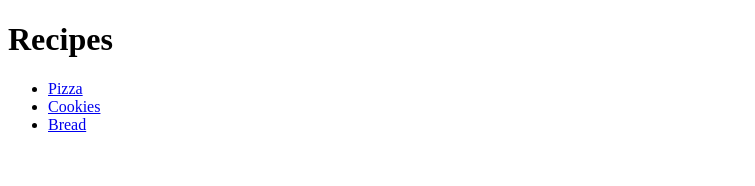
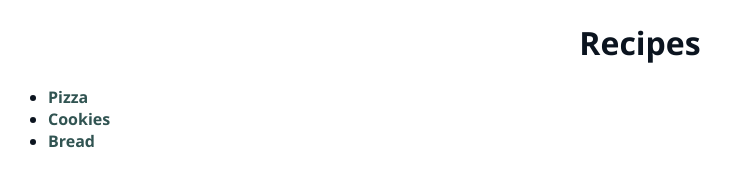
Before and after one commit to Leandecks/recipes, a plain HTML site: page index.html in a window 1280 px wide. Shown: the whole page, without its empty margins (0-755 px from the left). Drawn offline with Linux system fonts and the light colour scheme.

Commit message:
Start CSS

```diff
--- /dev/null
+++ b/css/style.css
@@ -0,0 +1,20 @@
+body {
+  font-family: 'Segoe UI', Tahoma, Geneva, Verdana, sans-serif;
+  font-weight: bold;
+  color: rgb(11, 20, 31);
+}
+
+h1 {
+  text-align: center;
+}
+
+a {
+  color: rgb(49, 84, 82);
+  text-decoration: none;
+  transition: all 250ms ease;
+}
+
+a:hover {
+  text-decoration: underline;
+  color: rgb(0, 115, 255);
+}
--- a/index.html
+++ b/index.html
@@ -5,6 +5,7 @@
     <meta http-equiv="X-UA-Compatible" content="IE=edge">
     <meta name="viewport" content="width=device-width, initial-scale=1.0">
     <title>Recipes</title>
+    <link rel="stylesheet" href="./css/style.css">
 </head>
 <body>
 
```
